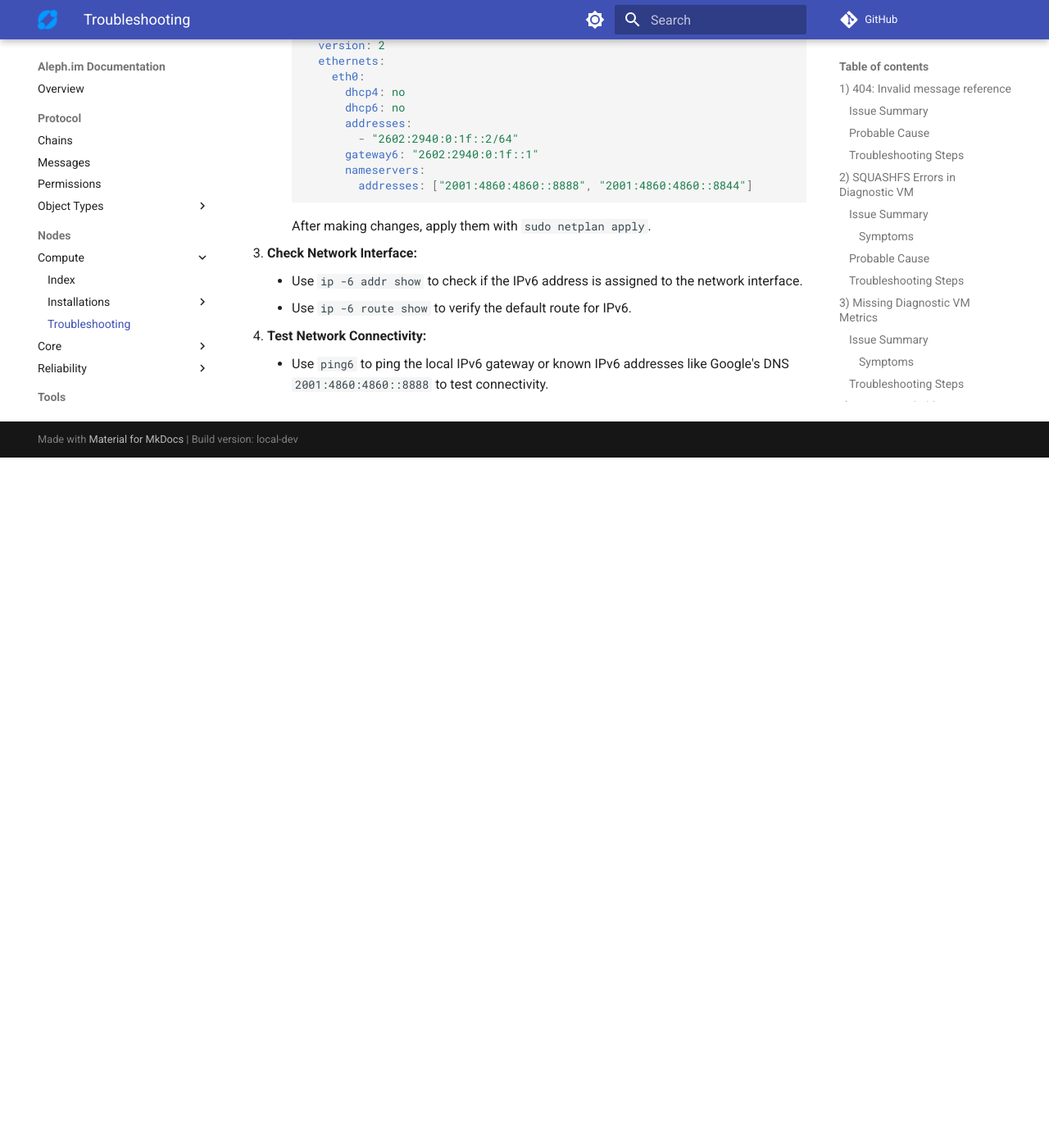
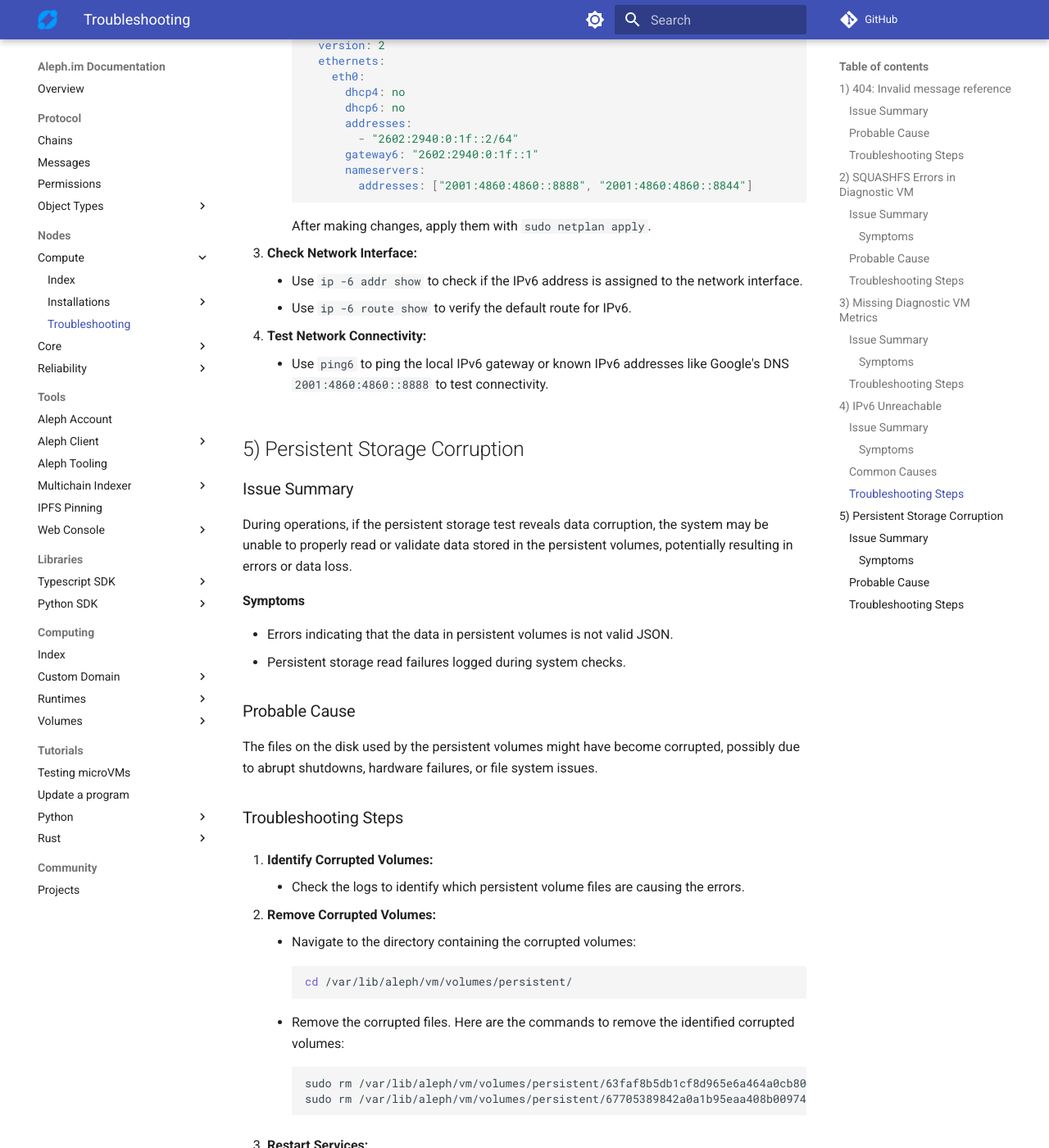
Before and after one commit to aleph-im/aleph-docs, an MkDocs documentation site: the page built from docs/nodes/compute/troubleshooting.md, in a window 1280 px wide and 1400 px high, scrolled down 4524 px. Shown: the whole window at 82% size. Built offline with MkDocs 1.6.1 and Material for MkDocs 9.7.7, drawn with Linux system fonts in a browser that asks for light colours; comment, search, counter and statistics services are not loaded; before the commit the page ends 5082 px from its top, so only the background shows below that; some of the changed text lies outside the part shown.

Commit message:
Add troubleshooting for persistent storage corruption on CRNs

````diff
--- a/docs/nodes/compute/troubleshooting.md
+++ b/docs/nodes/compute/troubleshooting.md
@@ -76,6 +76,7 @@ The runtime of the new diagnostic VM appears to be improperly downloaded or corr
 
 ## 3) Missing Diagnostic VM Metrics
 ### Issue Summary
+
 The `diagnostic_vm_latency` metrics data is missing for your CRN, even though virtualization is reportedly operational.
 Users can check the raw network metrics data for their node on the [Message Explorer](https://explorer.aleph.im/messages?showAdvancedFilters=1&channels=aleph-scoring&type=POST&page=1).
 For more info on the data found there, see [Metrics](../reliability/metrics.md).
@@ -126,6 +127,7 @@ Check that both work on your node, on an URL similar to
 
 ## 4) IPv6 Unreachable
 ### Issue Summary
+
 When using IPv6 on a node, the network is unreachable.
 
 #### Symptoms
@@ -140,6 +142,7 @@ When using IPv6 on a node, the network is unreachable.
 - IPv6 connectivity issues with the network.
 
 ### Troubleshooting Steps
+
 1. **Check IPv6 Configuration:**
 
     - Ensure that IPv6 is enabled on the network interface.
@@ -174,3 +177,51 @@ When using IPv6 on a node, the network is unreachable.
 4. **Test Network Connectivity:**
 
     - Use `ping6` to ping the local IPv6 gateway or known IPv6 addresses like Google's DNS `2001:4860:4860::8888` to test connectivity.
+
+## 5) Persistent Storage Corruption
+### Issue Summary
+
+During operations, if the persistent storage test reveals data corruption, the system may be unable to properly read or validate data stored in the persistent volumes, potentially resulting in errors or data loss.
+
+#### Symptoms
+
+- Errors indicating that the data in persistent volumes is not valid JSON.
+- Persistent storage read failures logged during system checks.
+
+### Probable Cause
+
+The files on the disk used by the persistent volumes might have become corrupted, possibly due to abrupt shutdowns, hardware failures, or file system issues.
+
+### Troubleshooting Steps
+
+1. **Identify Corrupted Volumes:**
+
+    - Check the logs to identify which persistent volume files are causing the errors.
+
+2. **Remove Corrupted Volumes:**
+
+    - Navigate to the directory containing the corrupted volumes:
+        ```shell
+        cd /var/lib/aleph/vm/volumes/persistent/
+        ```
+    - Remove the corrupted files. Here are the commands to remove the identified corrupted volumes:
+        ```shell
+        sudo rm /var/lib/aleph/vm/volumes/persistent/63faf8b5db1cf8d965e6a464a0cb8062af8e7df131729e48738342d956f29ace/increment-storage.ext4
+        sudo rm /var/lib/aleph/vm/volumes/persistent/67705389842a0a1b95eaa408b009741027964edc805997475e95c505d642edd8/increment-storage.ext4
+        ```
+
+3. **Restart Services:**
+
+    - After removing the corrupted volume files, restart the affected services to trigger the recreation of the necessary storage files:
+        ```shell
+        sudo systemctl restart aleph-vm-supervisor.service
+        ```
+
+4. **Verify System Stability:**
+
+    - Monitor the system logs for new errors.
+    - Conduct tests to ensure that the persistent storage is functioning correctly.
+
+5. **Backup Regularly:**
+
+    - Implement regular backups of important data to minimize the impact of data corruption or loss.
````
